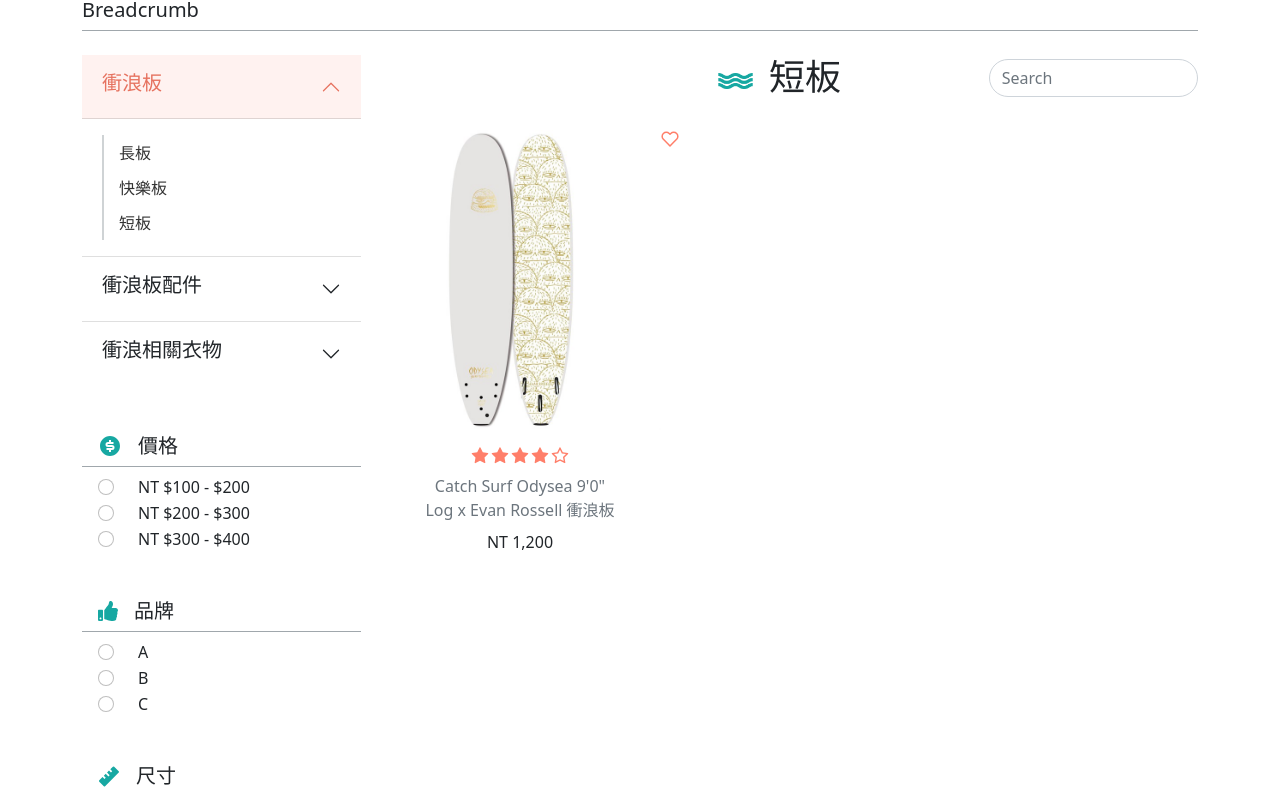
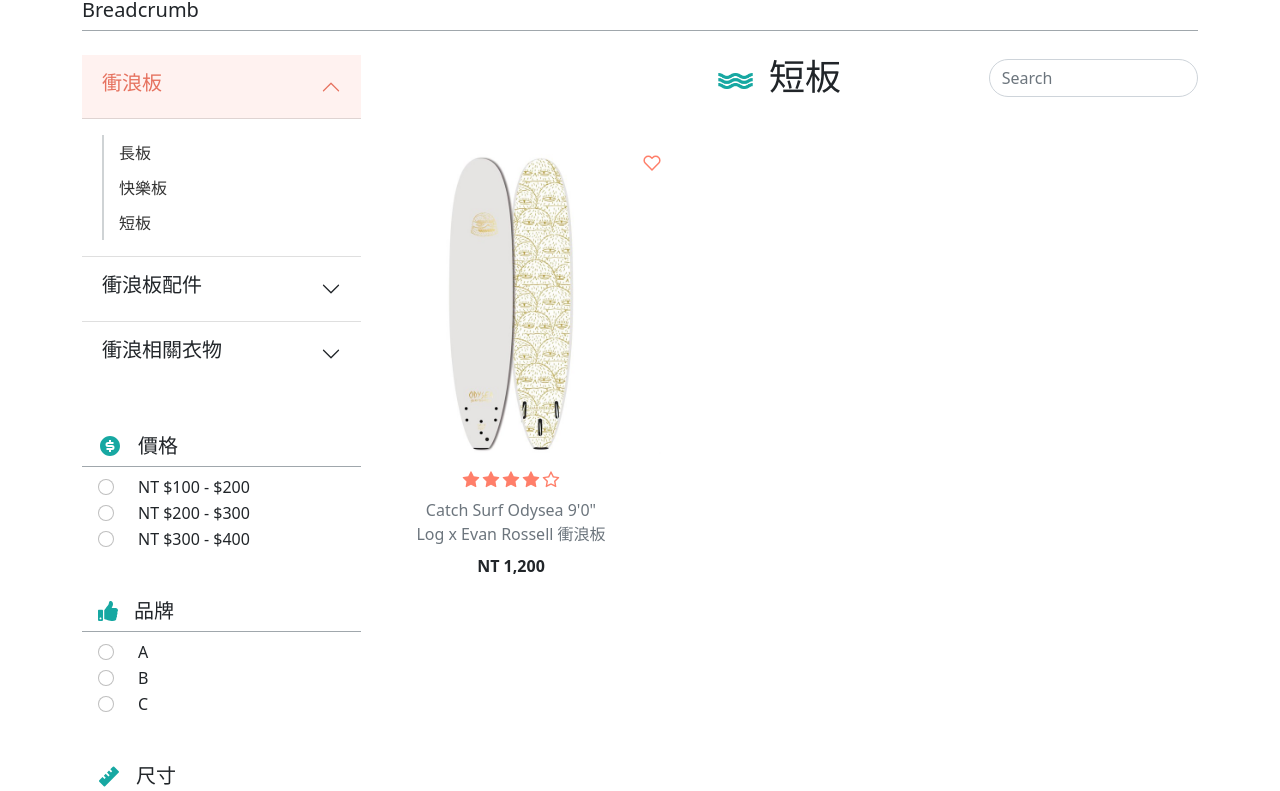
Before and after one commit to verayu0217/funwave_frontend, a React (Create React App) app: page /Products in a window 1280 px wide. Shown: the part 422-1213 px from the top of the page. Built offline with nearby package versions, Linux system fonts and the light colour scheme; no server answers.

Commit message:
products切版

```diff
--- a/src/pages/Products/Products.js
+++ b/src/pages/Products/Products.js
@@ -397,14 +397,18 @@
             {/* form-control會有會有自己的border-radius，好像蓋不掉，待研究！ */}
             <div></div>
           </header>
-          <Figure className="mt-4">
+          <Figure className="mt-5 position-relative">
             <Figure.Image
               width={300}
               height={350}
               alt="longboard1"
               src={longboard1}
             />
-            <FiHeart size={18} color="#ff7f6a" className="float-end" />
+            <FiHeart
+              size={18}
+              color="#ff7f6a"
+              className="float-end position-absolute top-0 end-0"
+            />
             <div className="d-flex justify-content-center mt-2">
               <AiFillStar size={20} color="#ff7f6a" />
               <AiFillStar size={20} color="#ff7f6a" />
@@ -419,7 +423,7 @@
               <p className="fs-6 mb-2">Log x Evan Rossell 衝浪板</p>
             </Figure.Caption>
             <Figure.Caption className="d-flex justify-content-center">
-              <p className="fs-6 text-dark">NT 1,200</p>
+              <p className="fs-6 text-dark fw-bold">NT 1,200</p>
             </Figure.Caption>
           </Figure>
 
```
Also changed, not shown: 1 other file (tests, documents, lock files or other folders).
